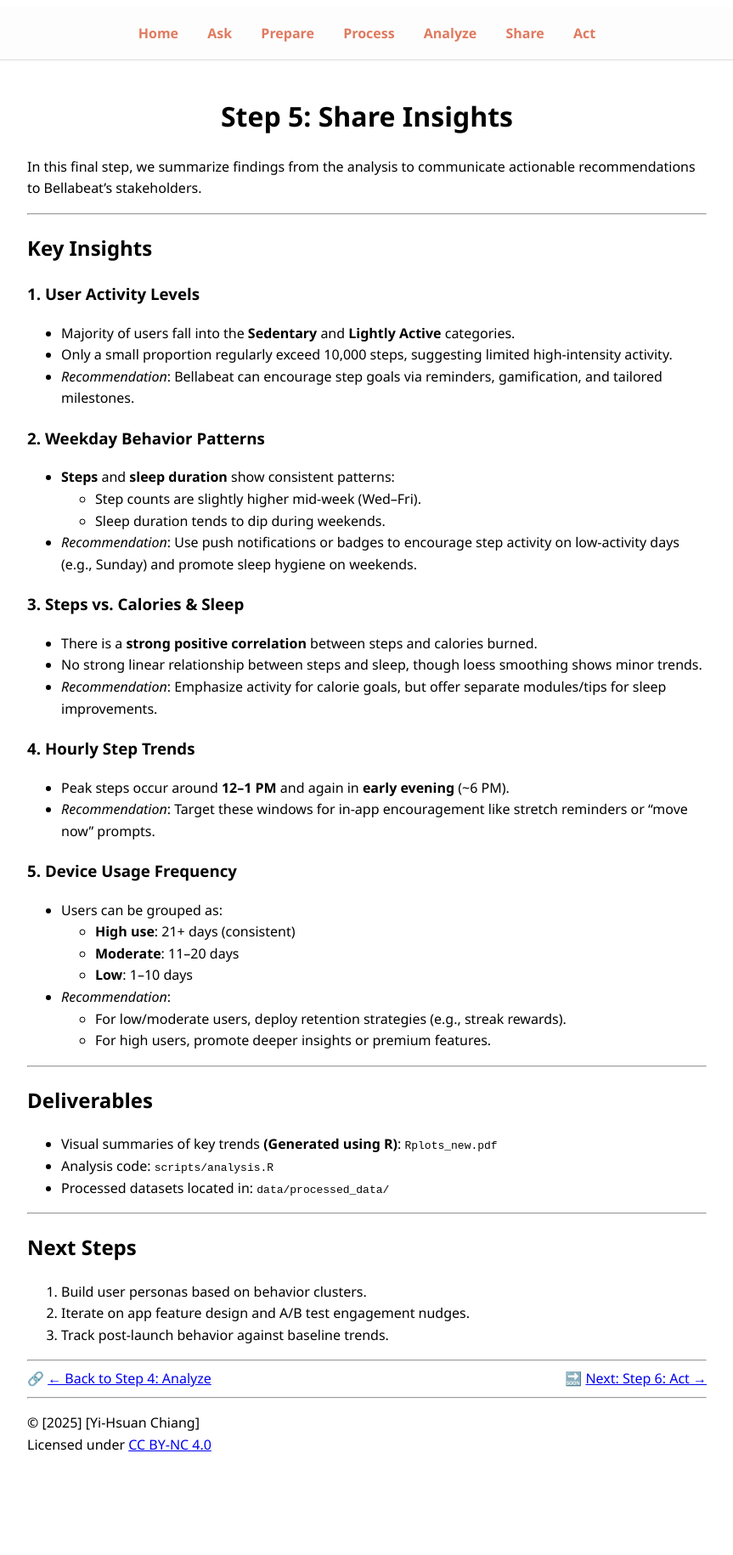
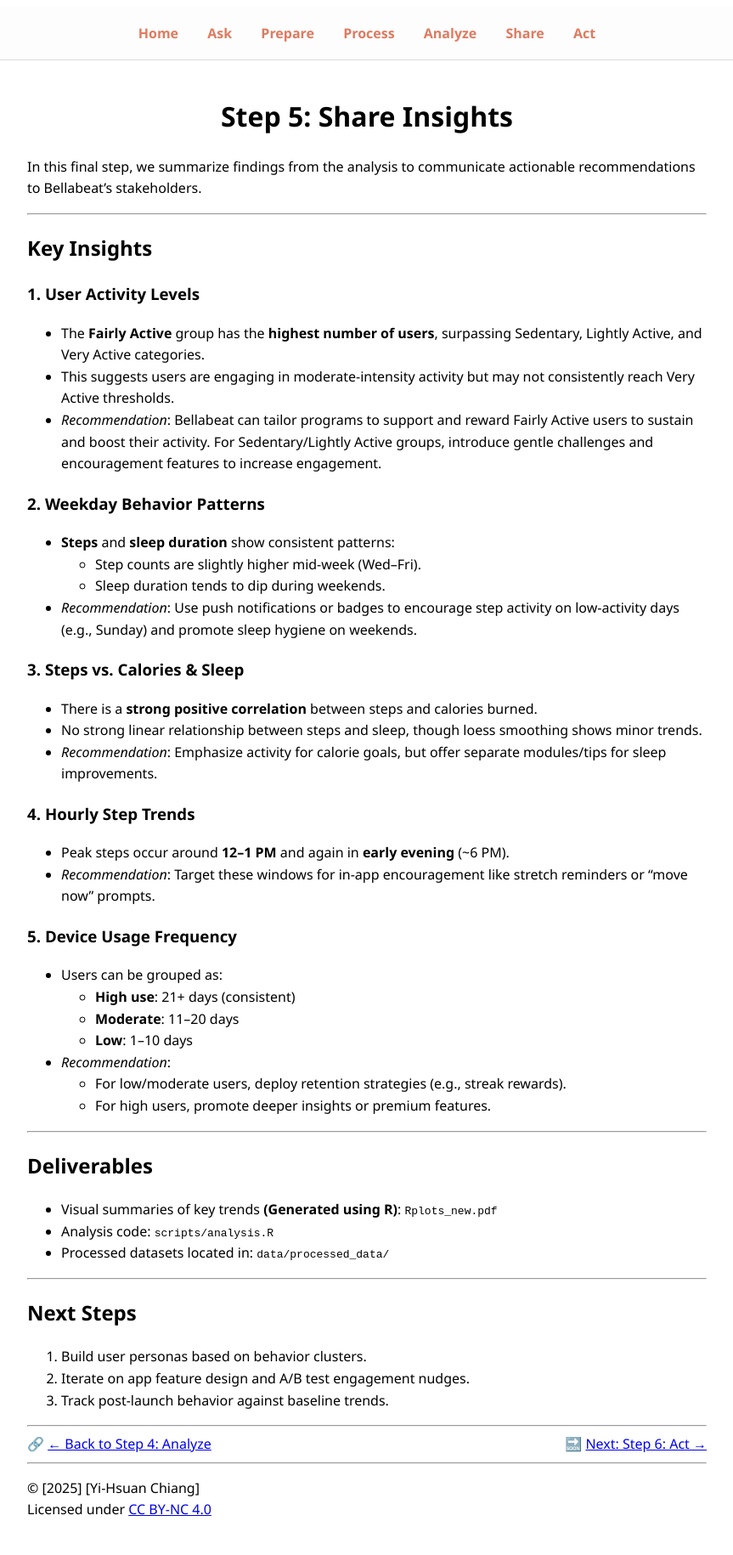
Before and after one commit to YiChiang12/bellabeat_case_study, a Jekyll site: the page built from docs/step5_share/step5_share.md, in a window 1280 px wide. Shown: the whole page at 85% size, without its empty margins (208-1071 px from the left). Built offline with Jekyll 4.4.1, drawn with Linux system fonts in a browser that asks for light colours; before the commit the page ends 1753 px from its top, so only the background shows below that.

Commit message:
update step5 and step6

```diff
--- a/docs/step5_share/step5_share.md
+++ b/docs/step5_share/step5_share.md
@@ -13,9 +13,9 @@ In this final step, we summarize findings from the analysis to communicate actio
 ## Key Insights
 
 ### 1. User Activity Levels
-- Majority of users fall into the **Sedentary** and **Lightly Active** categories.
-- Only a small proportion regularly exceed 10,000 steps, suggesting limited high-intensity activity.
-- *Recommendation*: Bellabeat can encourage step goals via reminders, gamification, and tailored milestones.
+- The **Fairly Active** group has the **highest number of users**, surpassing Sedentary, Lightly Active, and Very Active categories.
+- This suggests users are engaging in moderate-intensity activity but may not consistently reach Very Active thresholds.
+- *Recommendation*: Bellabeat can tailor programs to support and reward Fairly Active users to sustain and boost their activity. For Sedentary/Lightly Active groups, introduce gentle challenges and encouragement features to increase engagement.
 
 ### 2. Weekday Behavior Patterns
 - **Steps** and **sleep duration** show consistent patterns:
```
Also changed, not shown: docs/step6_act/step6_act.md (+2 -2 lines), 1 other file.
